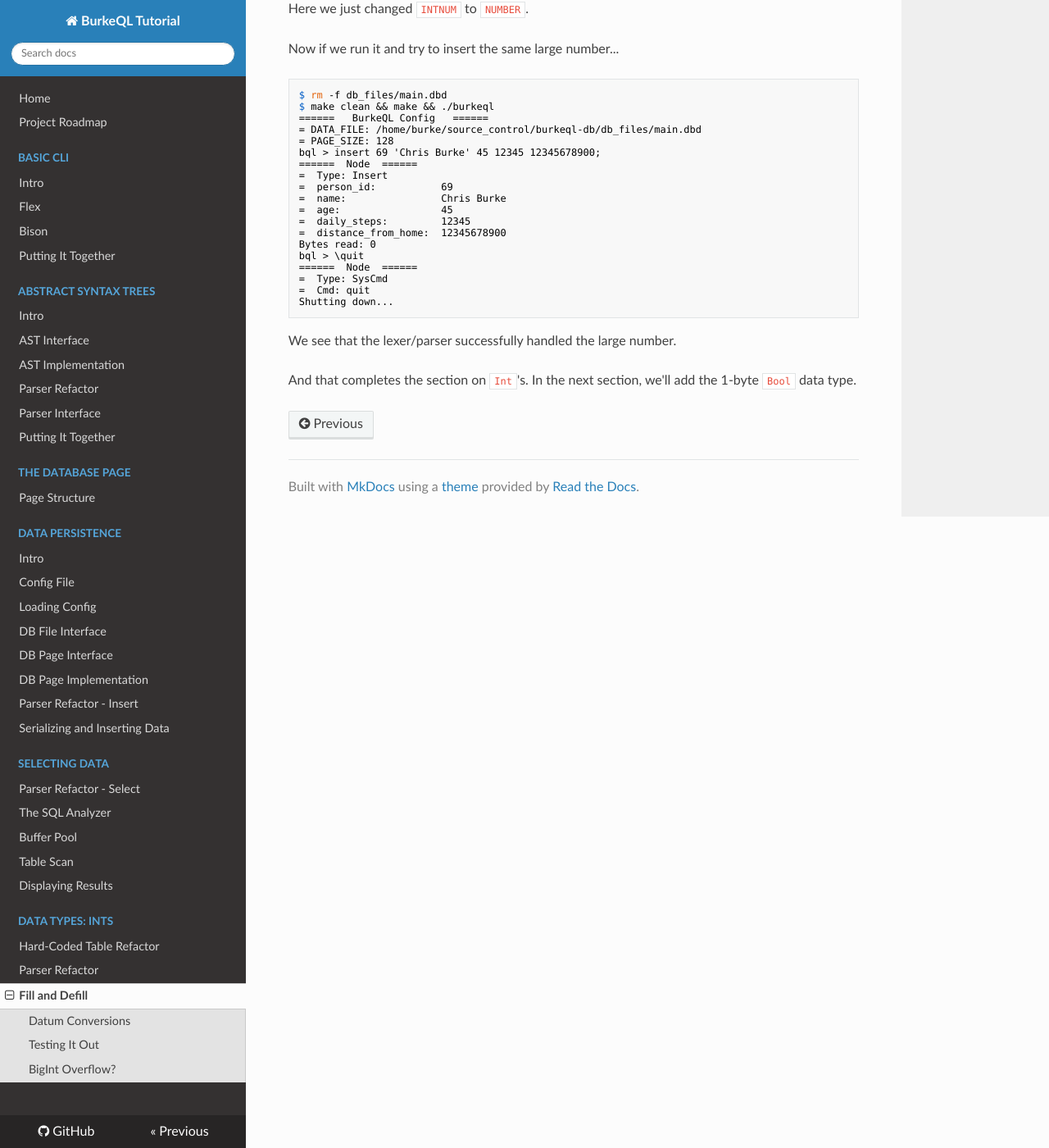
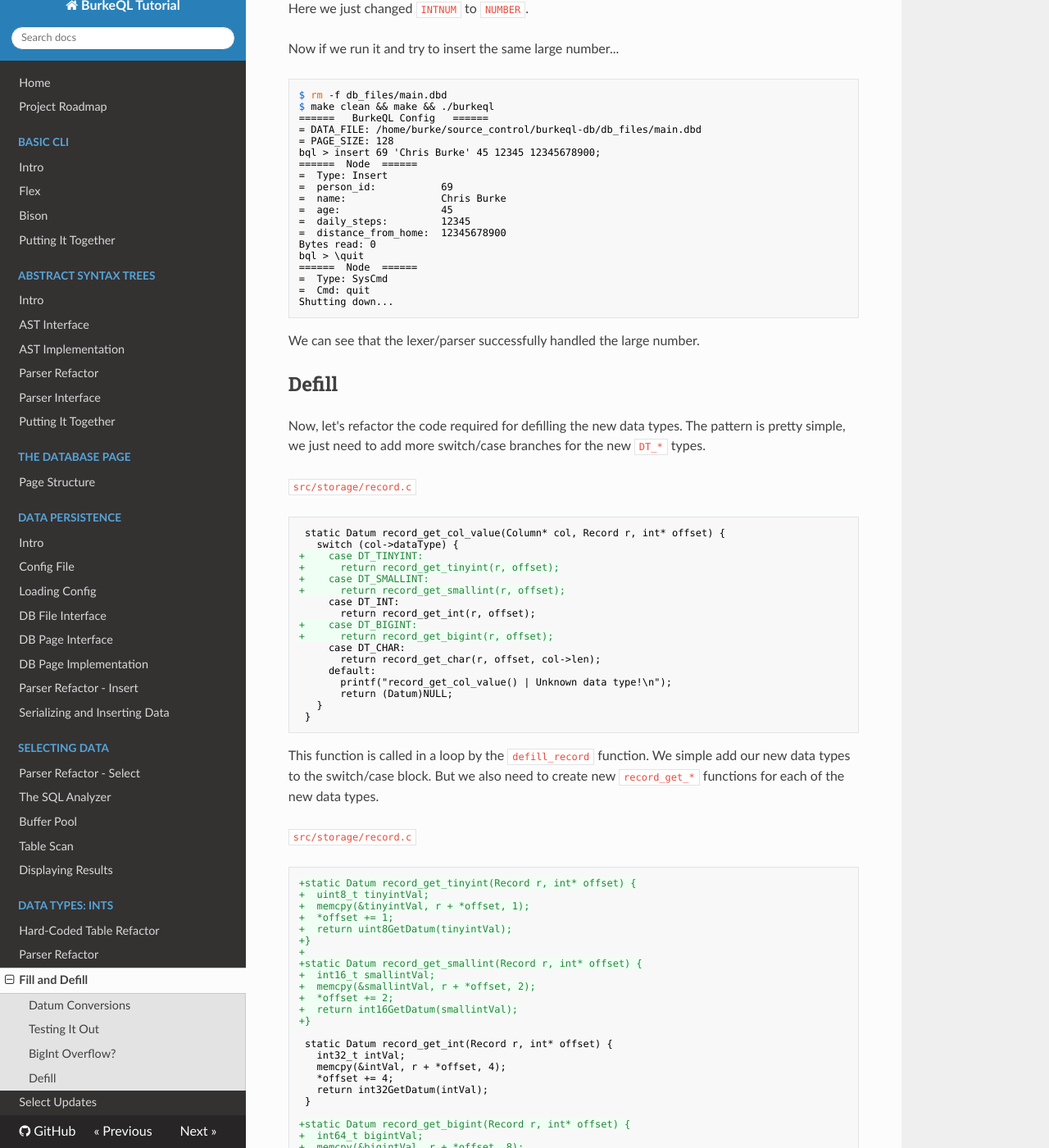
Before and after one commit to burke1791/burkeql-db, an MkDocs documentation site: the page built from docs/06-data-types-ints/03-fill-and-defill.md, in a window 1280 px wide and 1400 px high, scrolled down 4918 px. Shown: the whole window at 82% size. Built offline with MkDocs 1.6.1, drawn with Linux system fonts in a browser that asks for light colours; nearby versions of some CDN libraries; some of the changed text lies outside the part shown.

````diff
--- a/docs/06-data-types-ints/03-fill-and-defill.md
+++ b/docs/06-data-types-ints/03-fill-and-defill.md
@@ -281,6 +281,68 @@ bql > \quit
 Shutting down...
 ```
 
-We see that the lexer/parser successfully handled the large number.
+We can see that the lexer/parser successfully handled the large number.
 
-And that completes the section on `Int`'s. In the next section, we'll add the 1-byte `Bool` data type.
+## Defill
+
+Now, let's refactor the code required for defilling the new data types. The pattern is pretty simple, we just need to add more switch/case branches for the new `DT_*` types.
+
+`src/storage/record.c`
+
+```diff
+ static Datum record_get_col_value(Column* col, Record r, int* offset) {
+   switch (col->dataType) {
++    case DT_TINYINT:
++      return record_get_tinyint(r, offset);
++    case DT_SMALLINT:
++      return record_get_smallint(r, offset);
+     case DT_INT:
+       return record_get_int(r, offset);
++    case DT_BIGINT:
++      return record_get_bigint(r, offset);
+     case DT_CHAR:
+       return record_get_char(r, offset, col->len);
+     default:
+       printf("record_get_col_value() | Unknown data type!\n");
+       return (Datum)NULL;
+   }
+ }
+```
+
+This function is called in a loop by the `defill_record` function. We simple add our new data types to the switch/case block. But we also need to create new `record_get_*` functions for each of the new data types.
+
+`src/storage/record.c`
+
+```diff
++static Datum record_get_tinyint(Record r, int* offset) {
++  uint8_t tinyintVal;
++  memcpy(&tinyintVal, r + *offset, 1);
++  *offset += 1;
++  return uint8GetDatum(tinyintVal);
++}
++
++static Datum record_get_smallint(Record r, int* offset) {
++  int16_t smallintVal;
++  memcpy(&smallintVal, r + *offset, 2);
++  *offset += 2;
++  return int16GetDatum(smallintVal);
++}
+
+ static Datum record_get_int(Record r, int* offset) {
+   int32_t intVal;
+   memcpy(&intVal, r + *offset, 4);
+   *offset += 4;
+   return int32GetDatum(intVal);
+ }
+
++static Datum record_get_bigint(Record r, int* offset) {
++  int64_t bigintVal;
++  memcpy(&bigintVal, r + *offset, 8);
++  *offset += 8;
++  return int64GetDatum(bigintVal);
++}
+```
+
+We can see the pattern is the exact same as we already have for the `Int` type. The only differences are calling the correct datum conversion function and incrementing `offset` by the correct amount.
+
+We have one final thing to do before we can run select statements, but this page has gone on too long, so I'm going to move it to its own dedicated page.
--- a/mkdocs.yml
+++ b/mkdocs.yml
@@ -38,5 +38,6 @@ nav:
     - 'Hard-Coded Table Refactor': 06-data-types-ints/01-hard-coded-table-refactor.md
     - 'Parser Refactor': 06-data-types-ints/02-parser-refactor.md
     - 'Fill and Defill': 06-data-types-ints/03-fill-and-defill.md
+    - 'Select Updates': 06-data-types-ints/04-select-updates.md
 
 theme: readthedocs
````
Also changed, not shown: docs/00-intro/project-plan.md (+1 -0 lines), docs/06-data-types-ints/04-select-updates.md (added, +149 -0 lines), 2 other files.
